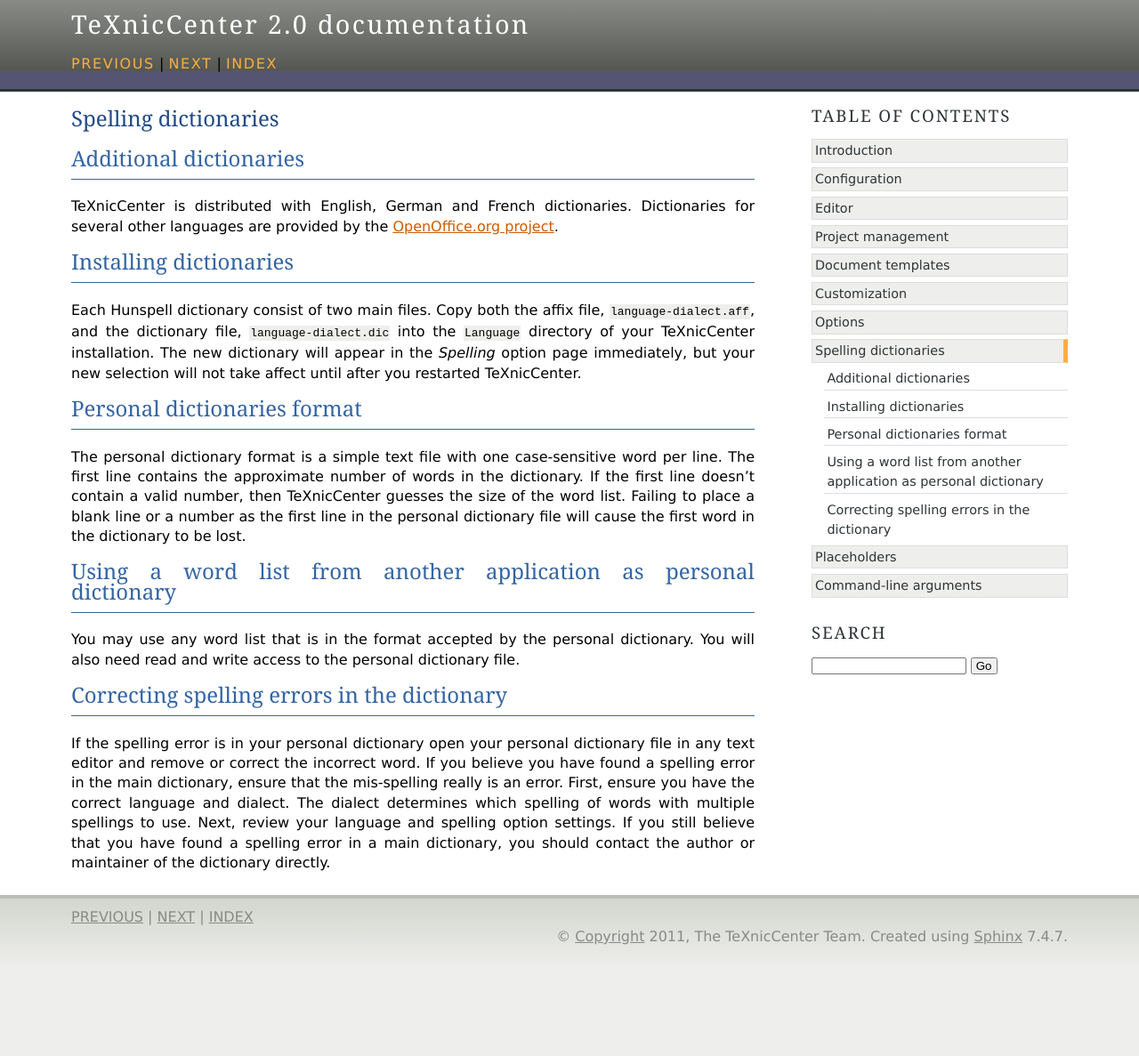
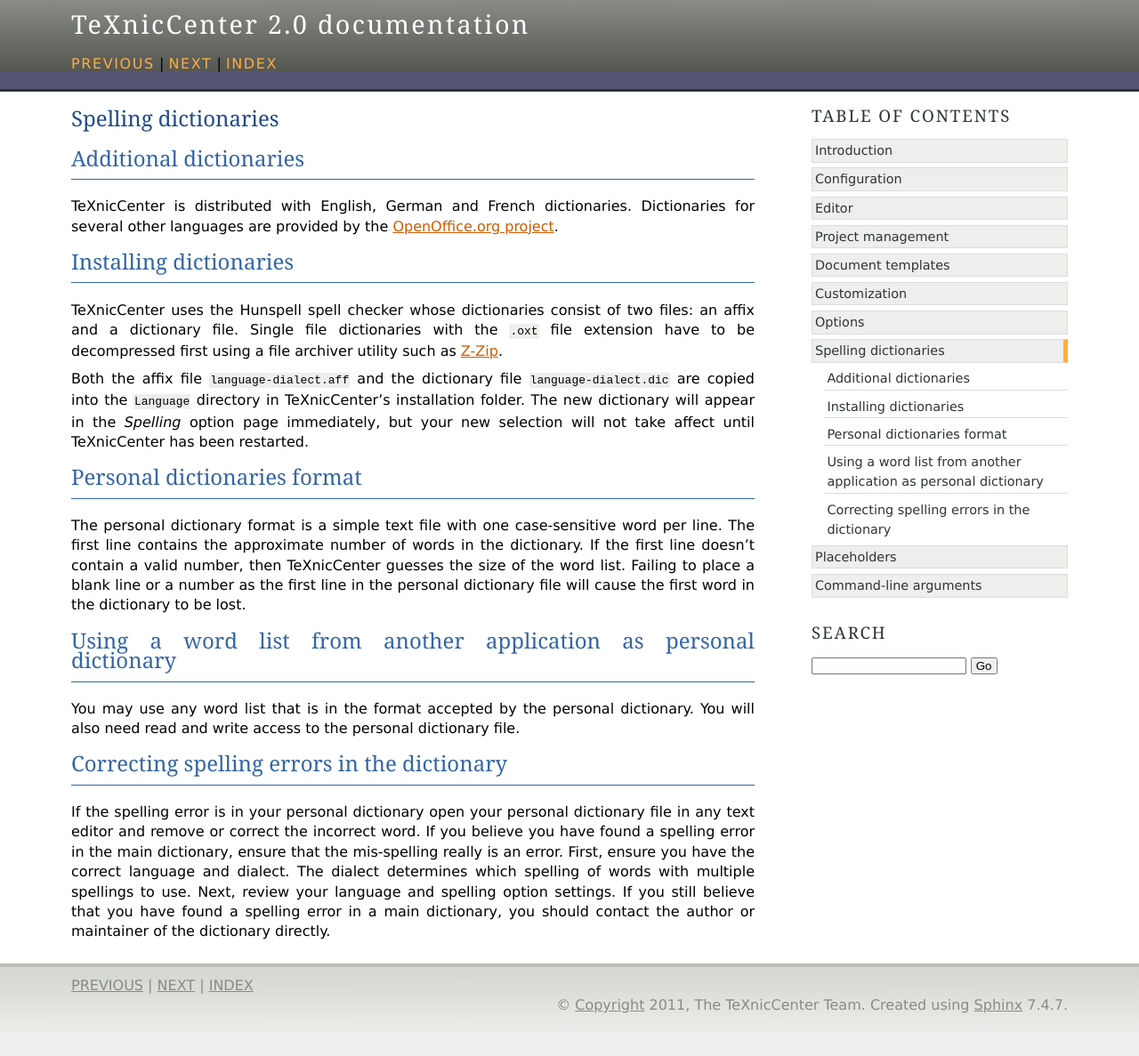
Before and after one commit to weinkauf/TeXnicCenter-Manual, a Sphinx documentation site: the page built from source/dictionaries.rst, in a window 1280 px wide. Shown: the whole page at 89% size. Built offline with Sphinx 7.4.7, drawn with Linux system fonts in a browser that asks for light colours; before the commit the page ends 1110 px from its top, so only the background shows below that.

Commit message:
Mentioned .oxt files when installing dictionaries

```diff
--- a/source/dictionaries.rst
+++ b/source/dictionaries.rst
@@ -11,11 +11,16 @@
 Installing dictionaries
 -----------------------
 
-Each Hunspell dictionary consist of two main files. Copy both the affix file,
-``language-dialect.aff``, and the dictionary file, ``language-dialect.dic`` into
-the ``Language`` directory of your TeXnicCenter installation. The new dictionary
-will appear in the :tab:`Spelling` option page immediately, but your new
-selection will not take affect until after you restarted TeXnicCenter.
+TeXnicCenter uses the Hunspell spell checker whose dictionaries consist of two
+files: an affix and a dictionary file. Single file dictionaries with the
+``.oxt`` file extension have to be decompressed first using a file archiver
+utility such as `Z-Zip <http://www.7-zip.org>`_.
+
+Both the affix file ``language-dialect.aff`` and the dictionary file
+``language-dialect.dic`` are copied into the ``Language`` directory in
+TeXnicCenter's installation folder.  The new dictionary will appear in the
+:tab:`Spelling` option page immediately, but your new selection will not take
+affect until TeXnicCenter has been restarted.
 
 Personal dictionaries format
 ----------------------------
```
